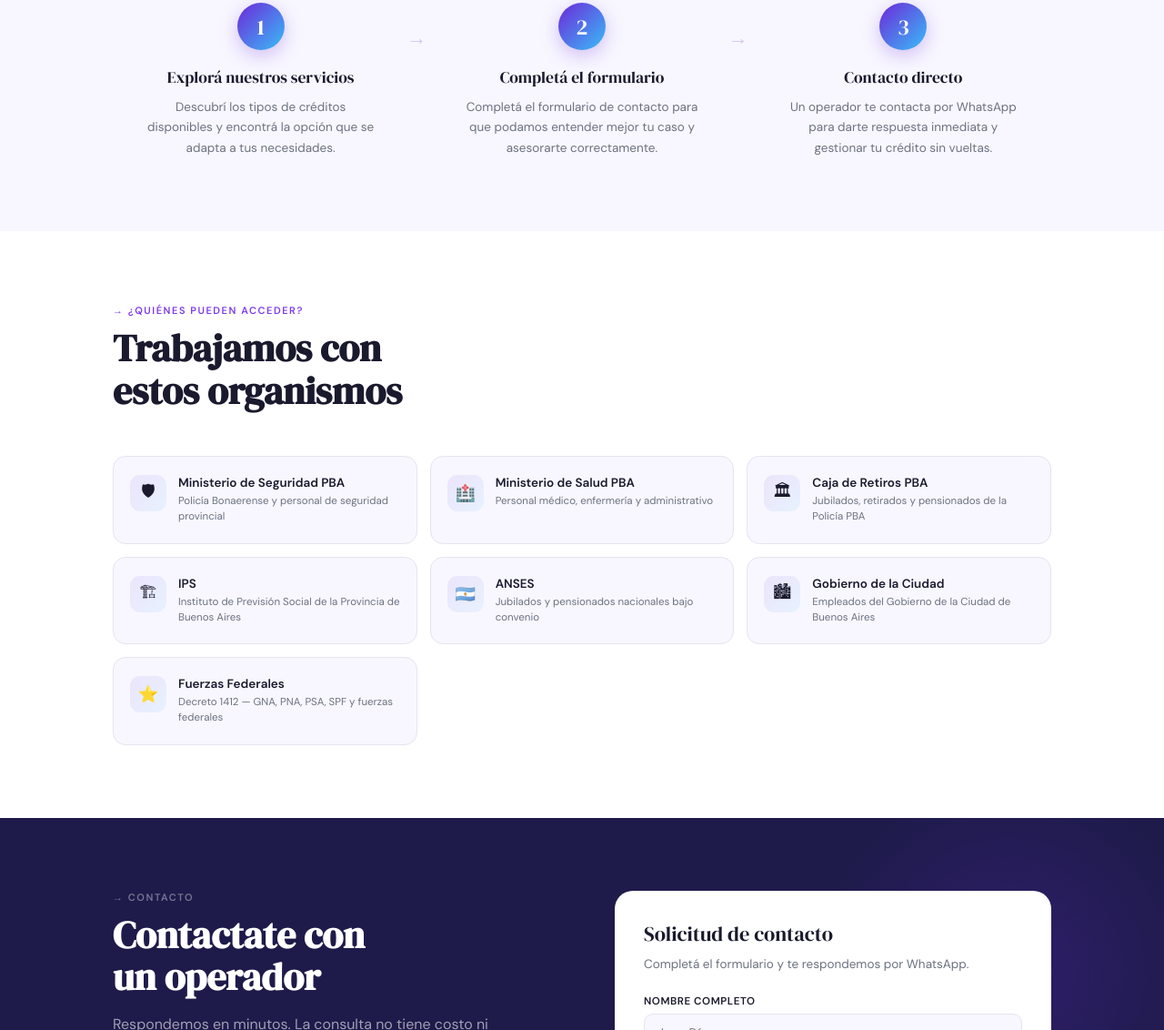
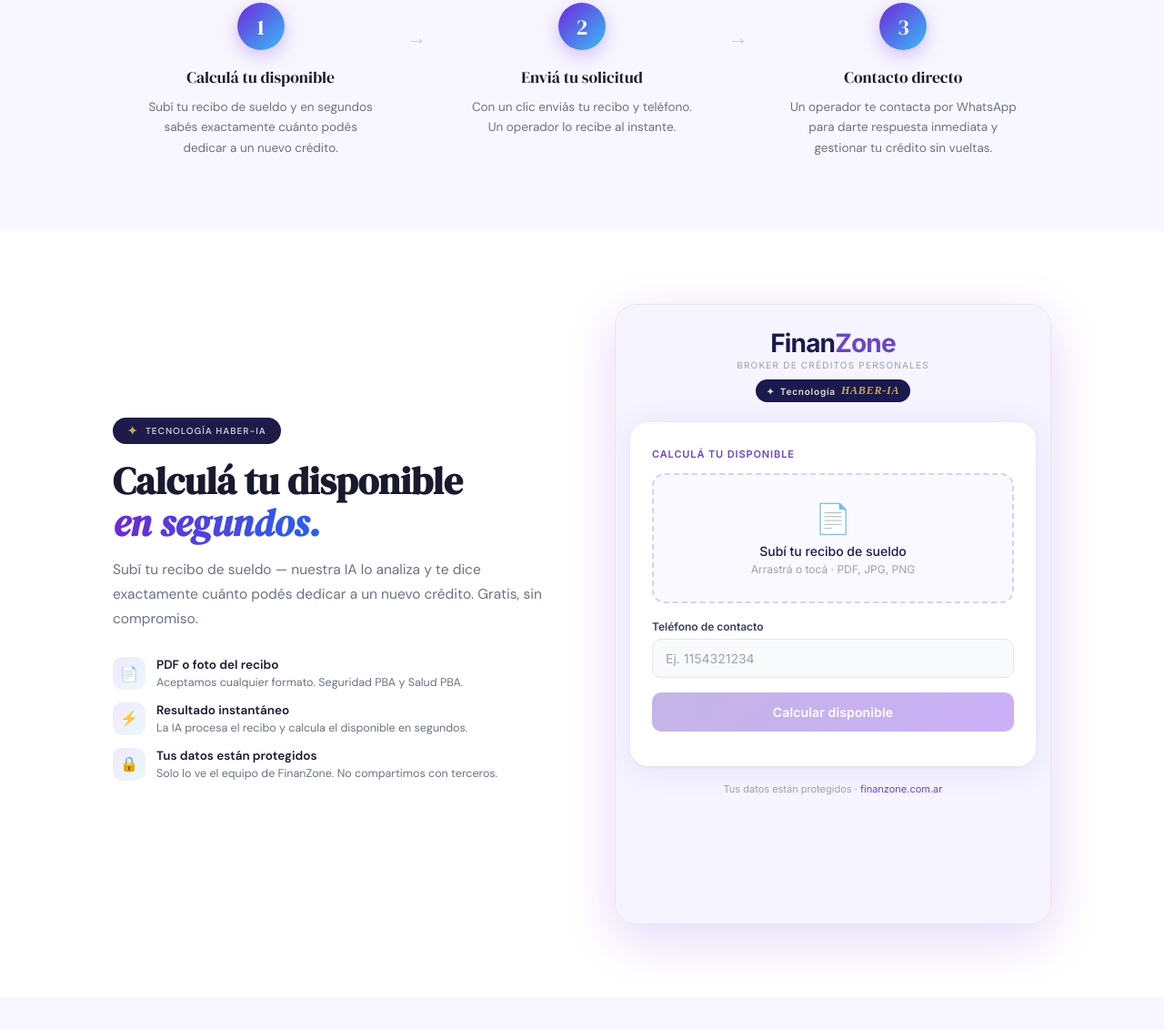
Before and after one commit to comercial362/finanzone, a plain HTML site: page index.html in a window 1280 px wide. Shown: the part 1668-2800 px from the top of the page at 91% size. Drawn offline with Linux system fonts and the light colour scheme; a web font is replaced by a local one.

Commit message:
Add files via upload

```diff
--- a/index.html
+++ b/index.html
@@ -99,10 +99,56 @@
 .step-title{font-family:'DM Serif Display',serif;font-size:1.1rem;color:var(--text);margin-bottom:10px;}
 .step-desc{font-size:13.5px;line-height:1.65;max-width:260px;margin:0 auto;}
 
+/* ── CALCULADORA ──────────────────────────────────────────────────── */
+#calculadora{background:var(--white);padding:80px 0;}
+.calc-inner{display:grid;grid-template-columns:1fr 1fr;gap:72px;align-items:center;}
+.calc-left{}
+.calc-badge{
+  display:inline-flex;align-items:center;gap:8px;
+  background:var(--navy);border-radius:50px;padding:6px 16px;
+  font-size:10px;font-weight:600;letter-spacing:.1em;color:rgba(255,255,255,.75);
+  text-transform:uppercase;margin-bottom:18px;
+}
+.calc-badge .dot{color:#c9a84c;font-size:13px;}
+.calc-h{margin-bottom:14px;}
+.calc-p{font-size:15.5px;margin-bottom:28px;}
+.calc-features{display:flex;flex-direction:column;gap:12px;margin-bottom:32px;}
+.calc-feat{display:flex;align-items:flex-start;gap:12px;}
+.calc-feat-icon{
+  width:36px;height:36px;border-radius:10px;flex-shrink:0;
+  background:linear-gradient(135deg,rgba(109,40,217,.10),rgba(56,189,248,.10));
+  display:flex;align-items:center;justify-content:center;font-size:16px;
+}
+.calc-feat-text{}
+.calc-feat-title{font-size:13.5px;font-weight:600;color:var(--text);margin-bottom:2px;}
+.calc-feat-desc{font-size:12.5px;color:var(--muted);line-height:1.5;}
+
+.calc-right{}
+.calc-frame-wrap{
+  border-radius:24px;
+  overflow:hidden;
+  box-shadow:0 16px 56px rgba(109,40,217,.18);
+  border:1px solid var(--border);
+}
+.calc-frame-wrap iframe{
+  display:block;
+  width:100%;
+  height:680px;
+  border:none;
+}
+
+@media(max-width:860px){
+  .calc-inner{grid-template-columns:1fr;}
+  .calc-left{text-align:center;}
+  .calc-features{align-items:flex-start;text-align:left;}
+  .calc-frame-wrap iframe{height:640px;}
+}
+/* ────────────────────────────────────────────────────────────────── */
+
 /* SECTORES */
-#sectores{background:var(--white);}
+#sectores{background:var(--light);}
 .sectores-grid{display:grid;grid-template-columns:repeat(3,1fr);gap:14px;margin-top:48px;}
-.sec-card{background:var(--light);border:1px solid var(--border);border-radius:14px;padding:20px 18px;display:flex;align-items:flex-start;gap:13px;transition:border-color .2s,box-shadow .2s;}
+.sec-card{background:var(--white);border:1px solid var(--border);border-radius:14px;padding:20px 18px;display:flex;align-items:flex-start;gap:13px;transition:border-color .2s,box-shadow .2s;}
 .sec-card:hover{border-color:rgba(109,40,217,.28);box-shadow:var(--sh);}
 .sec-ico{width:40px;height:40px;border-radius:11px;flex-shrink:0;display:flex;align-items:center;justify-content:center;font-size:18px;background:linear-gradient(135deg,rgba(109,40,217,.09),rgba(56,189,248,.09));}
 .sec-name{font-weight:600;font-size:13.5px;color:var(--text);margin-bottom:3px;}
@@ -178,7 +224,6 @@
             <stop offset="100%" style="stop-color:#2563eb"/>
           </linearGradient>
         </defs>
-        <!-- Diamante: centro (36,38) -->
         <polygon points="36,8 62,38 36,38" fill="url(#nl-gf)"/>
         <polygon points="36,8 10,38 36,38" fill="url(#nl-gf)"/>
         <polygon points="36,38 62,38 36,68" fill="url(#nl-gf)" opacity="0.6"/>
@@ -189,7 +234,6 @@
         <line x1="62" y1="38" x2="23" y2="22" stroke="url(#nl-g)" stroke-width="1.6" stroke-linecap="round"/>
         <line x1="10" y1="38" x2="49" y2="54" stroke="url(#nl-g)" stroke-width="1.6" stroke-linecap="round"/>
         <line x1="62" y1="38" x2="23" y2="54" stroke="url(#nl-g)" stroke-width="1.6" stroke-linecap="round"/>
-        <!-- Texto unido -->
         <text x="78" y="47" font-family="'Helvetica Neue',Helvetica,Arial,sans-serif" font-size="30" letter-spacing="-1">
           <tspan font-weight="300" fill="#1a1a2e">Finan</tspan><tspan font-weight="800" fill="url(#nl-gt)">Zone</tspan>
         </text>
@@ -200,6 +244,7 @@
     <div class="nav-links">
       <a href="#servicios">Servicios</a>
       <a href="#pasos">¿Cómo funciona?</a>
+      <a href="#calculadora">Calculá tu disponible</a>
       <a href="#sectores">Sectores</a>
       <a href="https://wa.me/5492216547757?text=Hola%20FinanZone!%20quiero%20m%C3%A1s%20informaci%C3%B3n%20sobre%20los%20cr%C3%A9ditos%20%F0%9F%98%8A" class="nav-cta" target="_blank" rel="noopener">💬 WhatsApp</a>
     </div>
@@ -216,7 +261,7 @@
         <h1 class="hero-h1">Encontramos<br/><em class="grad-text">tu crédito ideal.</em></h1>
         <p class="hero-sub">Gestionamos préstamos personales para empleados del Estado. Trabajamos con más de 10 mutuales y cooperativas para conseguirte la mejor opción.</p>
         <div class="hero-btns">
-          <a href="#contacto" class="btn-main">📋 Solicitar consulta</a>
+          <a href="#calculadora" class="btn-main">🧮 Calculá tu disponible</a>
           <a href="https://wa.me/5492216547757?text=Hola%20FinanZone!%20quiero%20m%C3%A1s%20informaci%C3%B3n%20sobre%20los%20cr%C3%A9ditos%20%F0%9F%98%8A" class="btn-ghost" target="_blank" rel="noopener">💬 WhatsApp directo</a>
         </div>
       </div>
@@ -293,19 +338,71 @@
     <div class="steps-grid">
       <div class="step reveal">
         <div class="step-num">1</div>
-        <div class="step-title">Explorá nuestros servicios</div>
-        <p class="step-desc">Descubrí los tipos de créditos disponibles y encontrá la opción que se adapta a tus necesidades.</p>
+        <div class="step-title">Calculá tu disponible</div>
+        <p class="step-desc">Subí tu recibo de sueldo y en segundos sabés exactamente cuánto podés dedicar a un nuevo crédito.</p>
       </div>
       <div class="step reveal">
         <div class="step-num">2</div>
-        <div class="step-title">Completá el formulario</div>
-        <p class="step-desc">Completá el formulario de contacto para que podamos entender mejor tu caso y asesorarte correctamente.</p>
+        <div class="step-title">Enviá tu solicitud</div>
+        <p class="step-desc">Con un clic enviás tu recibo y teléfono. Un operador lo recibe al instante.</p>
       </div>
       <div class="step reveal">
         <div class="step-num">3</div>
         <div class="step-title">Contacto directo</div>
         <p class="step-desc">Un operador te contacta por WhatsApp para darte respuesta inmediata y gestionar tu crédito sin vueltas.</p>
       </div>
+    </div>
+  </div>
+</section>
+
+<!-- CALCULADORA -->
+<section id="calculadora">
+  <div class="container">
+    <div class="calc-inner">
+
+      <!-- Izquierda: copy -->
+      <div class="calc-left reveal">
+        <div class="calc-badge">
+          <span class="dot">✦</span> Tecnología HABER-IA
+        </div>
+        <h2 class="calc-h">Calculá tu disponible<br/><em class="grad-text">en segundos.</em></h2>
+        <p class="calc-p">Subí tu recibo de sueldo — nuestra IA lo analiza y te dice exactamente cuánto podés dedicar a un nuevo crédito. Gratis, sin compromiso.</p>
+        <div class="calc-features">
+          <div class="calc-feat">
+            <div class="calc-feat-icon">📄</div>
+            <div class="calc-feat-text">
+              <div class="calc-feat-title">PDF o foto del recibo</div>
+              <div class="calc-feat-desc">Aceptamos cualquier formato. Seguridad PBA y Salud PBA.</div>
+            </div>
+          </div>
+          <div class="calc-feat">
+            <div class="calc-feat-icon">⚡</div>
+            <div class="calc-feat-text">
+              <div class="calc-feat-title">Resultado instantáneo</div>
+              <div class="calc-feat-desc">La IA procesa el recibo y calcula el disponible en segundos.</div>
+            </div>
+          </div>
+          <div class="calc-feat">
+            <div class="calc-feat-icon">🔒</div>
+            <div class="calc-feat-text">
+              <div class="calc-feat-title">Tus datos están protegidos</div>
+              <div class="calc-feat-desc">Solo lo ve el equipo de FinanZone. No compartimos con terceros.</div>
+            </div>
+          </div>
+        </div>
+      </div>
+
+      <!-- Derecha: iframe widget -->
+      <div class="calc-right reveal">
+        <div class="calc-frame-wrap">
+          <iframe
+            src="widget-policia.html"
+            title="Calculadora de disponible FinanZone"
+            loading="lazy">
+          </iframe>
+        </div>
+      </div>
+
     </div>
   </div>
 </section>
@@ -334,7 +431,6 @@
   <div class="contact-blob"></div>
   <div class="container">
     <div class="contact-grid">
-      <!-- Info izquierda -->
       <div>
         <span class="section-label" style="color:rgba(255,255,255,.4);">→ Contacto</span>
         <h2 class="contact-h">Contactate con<br/>un operador</h2>
@@ -354,8 +450,6 @@
           </div>
         </div>
       </div>
-
-      <!-- Formulario derecha -->
       <div class="form-box reveal">
         <div class="form-title">Solicitud de contacto</div>
         <p class="form-sub">Completá el formulario y te respondemos por WhatsApp.</p>
@@ -413,7 +507,6 @@
   window.open('https://wa.me/5492216547757?text=' + encodeURIComponent(texto), '_blank');
 }
 
-// Scroll reveal
 const obs = new IntersectionObserver(entries => {
   entries.forEach(e => { if (e.isIntersecting) e.target.classList.add('visible'); });
 }, { threshold: 0.08 });
```
